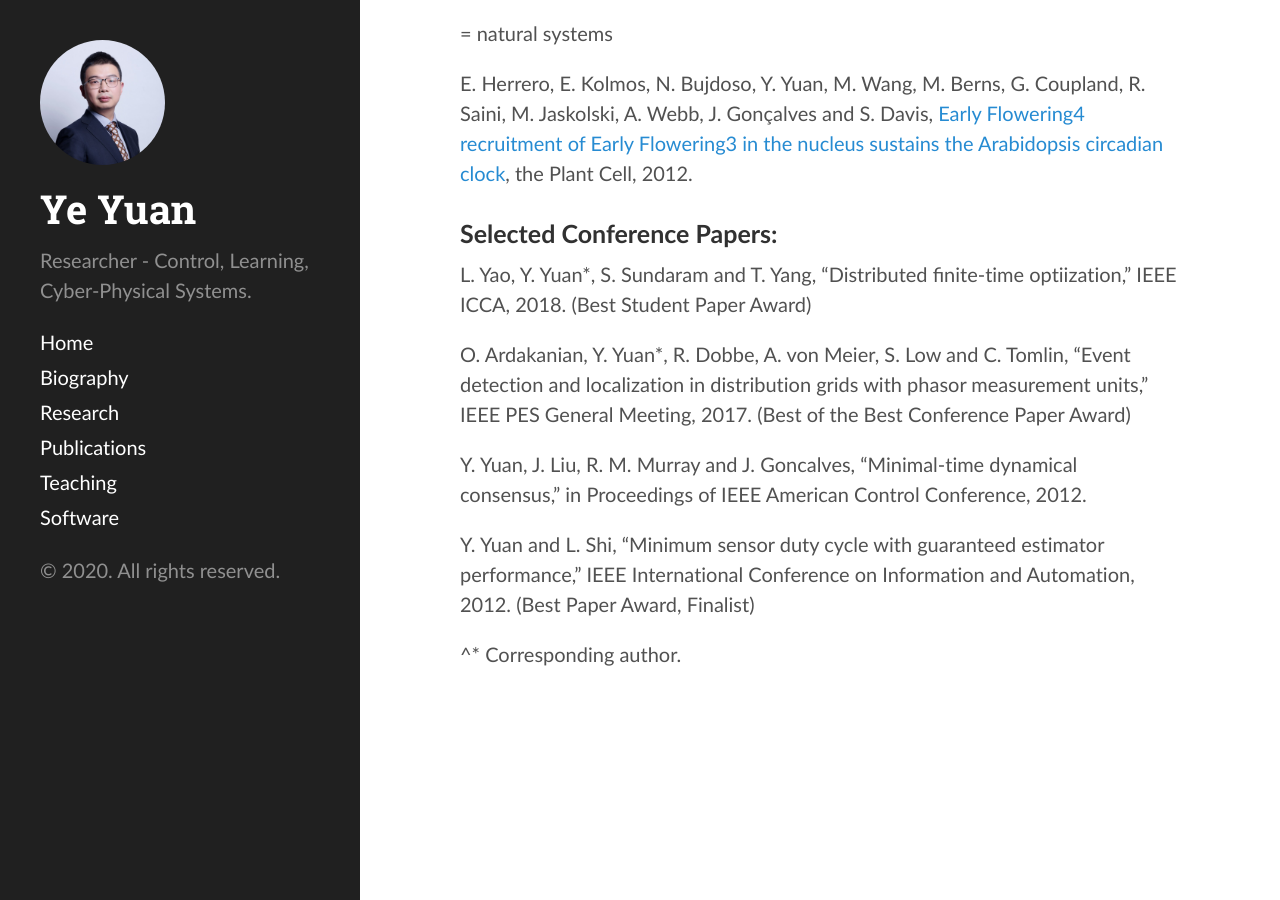
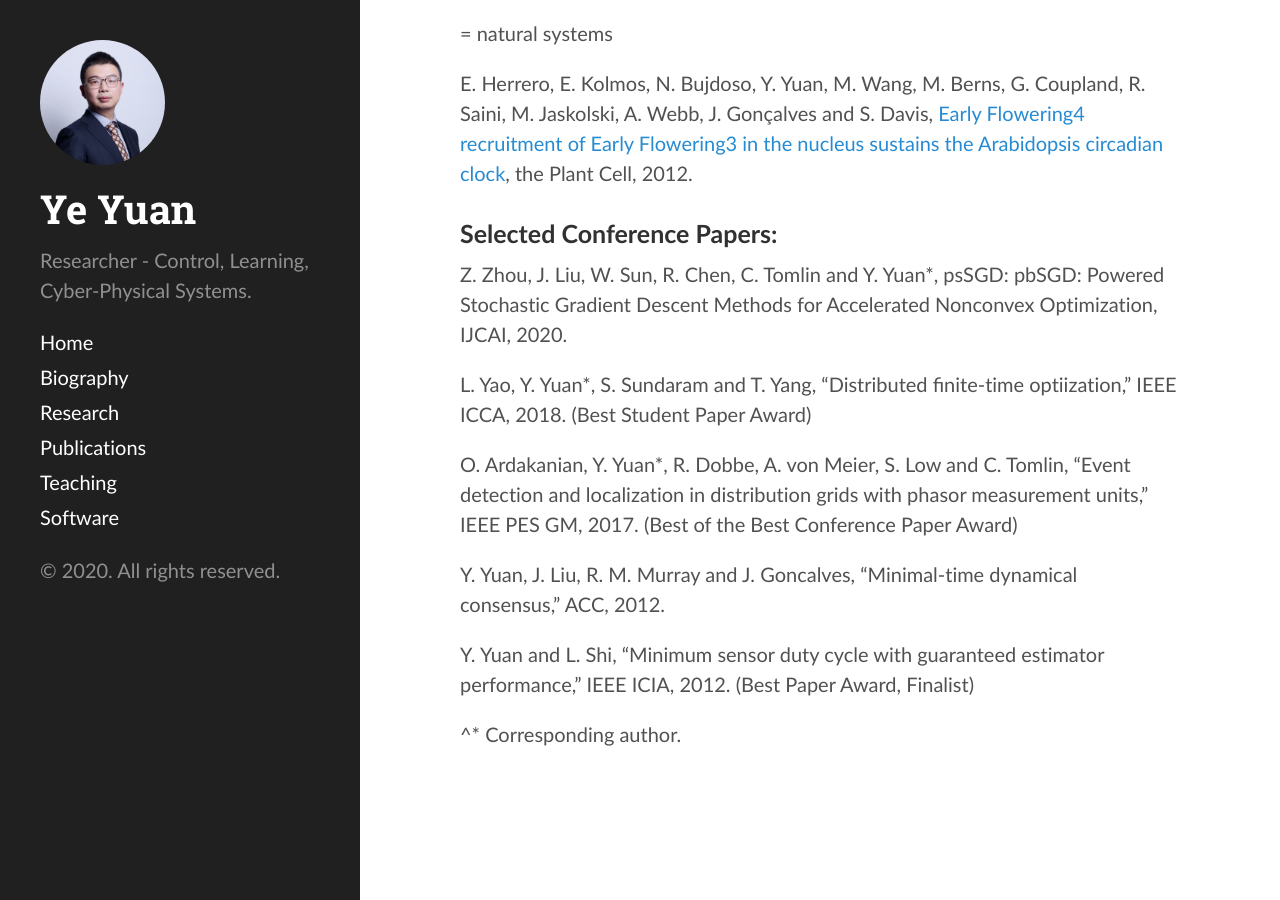
Before and after one commit to yy311/yy311.github.io, a Jekyll site: the page built from publication.md, in a window 1280 px wide and 900 px high, scrolled down 1055 px. Built offline with Jekyll 4.4.1, drawn with Linux system fonts in a browser that asks for light colours.

Commit message:
Update publication.md

```diff
--- a/publication.md
+++ b/publication.md
@@ -38,12 +38,14 @@ E. Herrero, E. Kolmos, N. Bujdoso, Y. Yuan, M. Wang, M. Berns, G. Coupland, R. S
 
 <h3>Selected Conference Papers:</h3>
 
+Z. Zhou, J. Liu, W. Sun, R. Chen, C. Tomlin and Y. Yuan*, psSGD: pbSGD: Powered Stochastic Gradient Descent Methods for Accelerated Nonconvex Optimization, IJCAI, 2020.
+
 L. Yao, Y. Yuan*, S. Sundaram and T. Yang, “Distributed finite-time optiization,” IEEE ICCA, 2018. (Best Student Paper Award)
 
-O. Ardakanian, Y. Yuan*, R. Dobbe, A. von Meier, S. Low and C. Tomlin, “Event detection and localization in distribution grids with phasor measurement units,” IEEE PES General Meeting, 2017. (Best of the Best Conference Paper Award)
+O. Ardakanian, Y. Yuan*, R. Dobbe, A. von Meier, S. Low and C. Tomlin, “Event detection and localization in distribution grids with phasor measurement units,” IEEE PES GM, 2017. (Best of the Best Conference Paper Award)
 
-Y. Yuan, J. Liu, R. M. Murray and J. Goncalves, “Minimal-time dynamical consensus,” in Proceedings of IEEE American Control Conference, 2012.
+Y. Yuan, J. Liu, R. M. Murray and J. Goncalves, “Minimal-time dynamical consensus,” ACC, 2012.
 
-Y. Yuan and L. Shi, “Minimum sensor duty cycle with guaranteed estimator performance,” IEEE International Conference on Information and Automation, 2012. (Best Paper Award, Finalist)
+Y. Yuan and L. Shi, “Minimum sensor duty cycle with guaranteed estimator performance,” IEEE ICIA, 2012. (Best Paper Award, Finalist)
 
  ^* Corresponding author.
```
